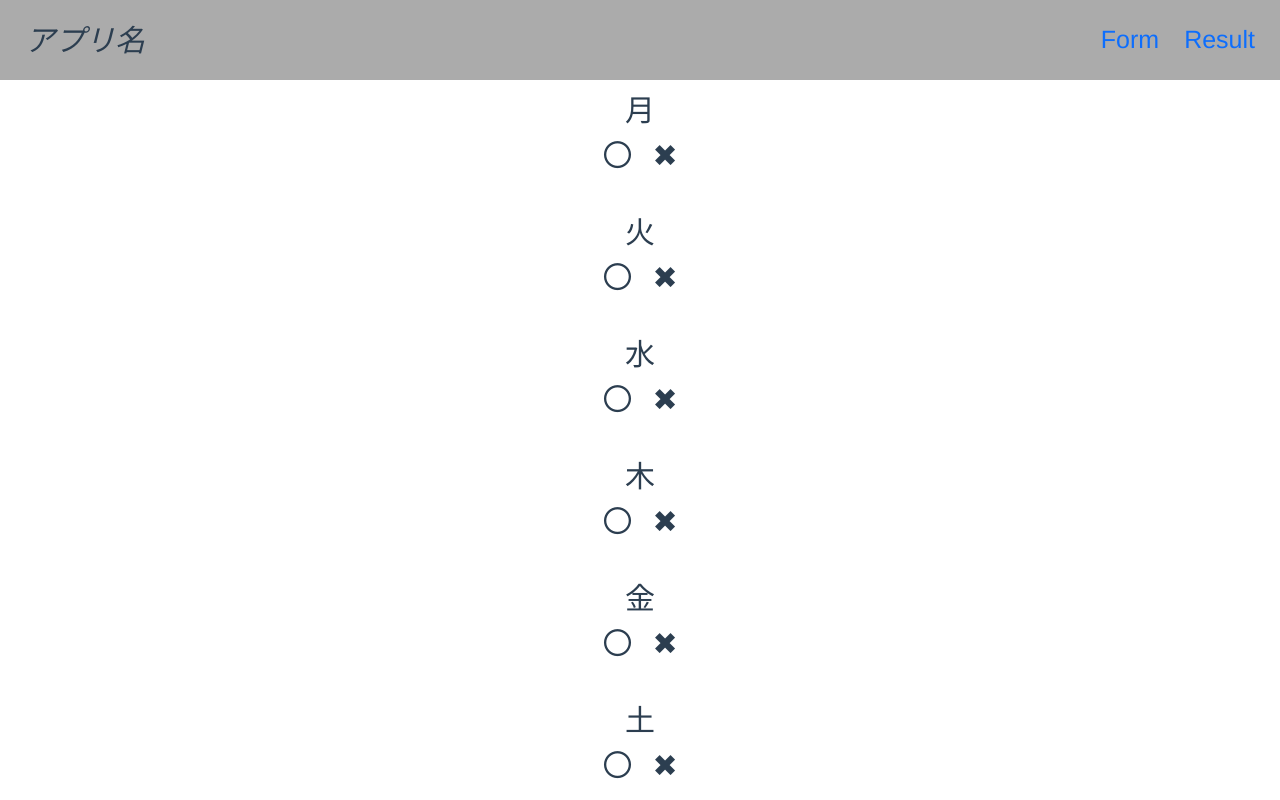
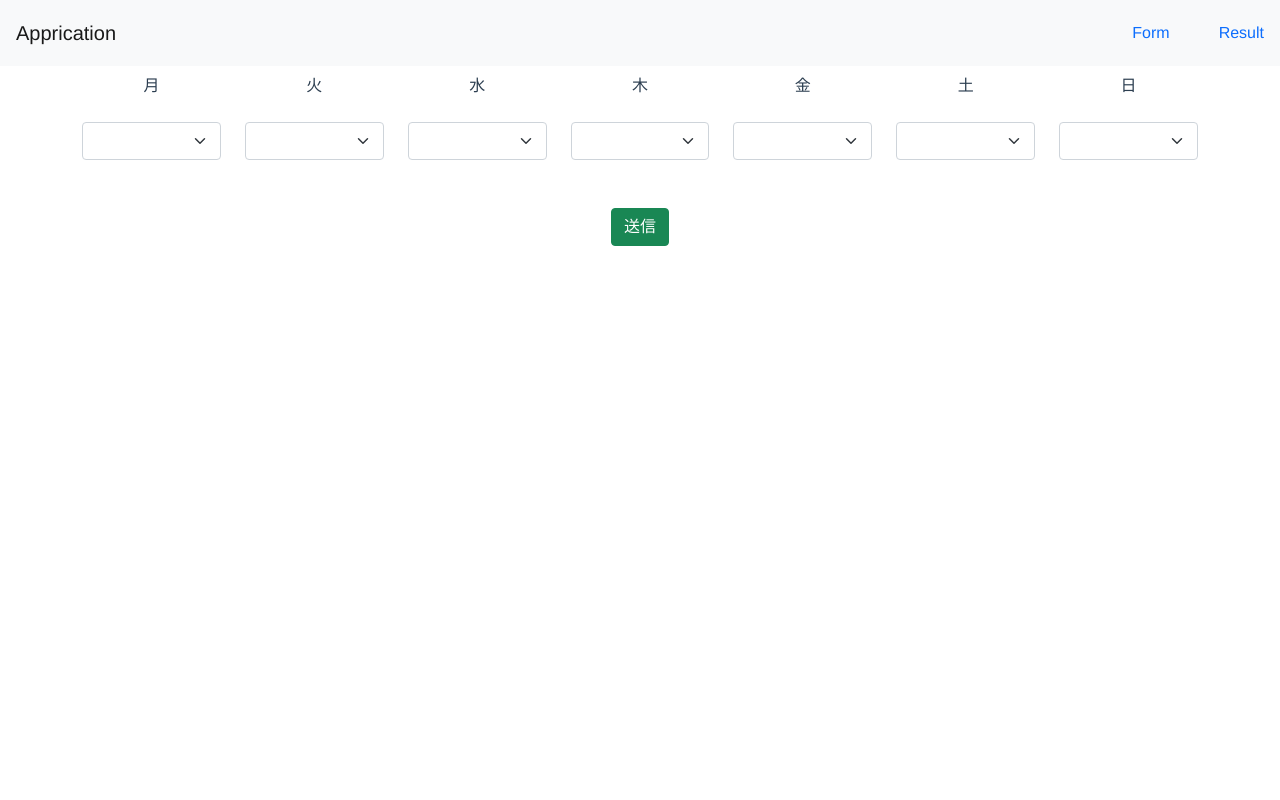
Before and after one commit to webex13-team-7/original-app, a Vue app: page /form in a window 1280 px wide. Shown: the top 800 px of the page. Built offline with nearby package versions, Linux system fonts and the light colour scheme.

Commit message:
CRUD完成

```diff
--- a/src/components/Header.vue
+++ b/src/components/Header.vue
@@ -1,11 +1,16 @@
 <template>
-<header>
-    <div class="title">アプリ名</div>
-    <div class="header-nav">
-        <router-link to="/form" class="toForm">Form</router-link>
-        <router-link to="/result" class="toresult">Result</router-link>
+<nav class="navbar navbar-expand-xxlg navbar-light bg-light p-3">
+    <router-link to="/" class="navbar-brand mb-0 h1" >Apprication</router-link>
+    <div class="row">
+        <div class="col">
+            <router-link to="/form" class="toForm">Form</router-link>
+        </div>
+        <div class="col">
+            <router-link to="/result" class="toResult">Result</router-link>
+        </div>
     </div>
-</header>
+
+</nav>
 </template>
 <style>
 header{
--- a/src/views/form.vue
+++ b/src/views/form.vue
@@ -1,196 +1,101 @@
 <template>
-  <p>
-    <span class="weekn">月</span><br />
-    <input
-      type="radio"
-      name="d1"
-      value="true"
-      class="radio"
-      id="getu_maru"
-      v-on:click="getuMaru"
-      v-model="radio1"
-    />
-    <label for="getu_maru" class="maru">〇</label>
-    <input
-      type="radio"
-      name="d1"
-      value="false"
-      class="radio"
-      id="getu_batu"
-      v-model="radio1"
-      v-on:click="getu_batu"
-    />
-    <label for="getu_batu" class="batu">✖</label>
-  </p>
-
-  <p>
-    <span class="weekn">火</span><br />
-    <input
-      type="radio"
-      name="d2"
-      value="true"
-      class="radio"
-      id="ka_maru"
-      v-on:click="ka_maru"
-      v-model="radio2"
-    />
-    <label for="ka_maru" class="maru">〇</label>
-    <input
-      type="radio"
-      name="d2"
-      value="false"
-      class="radio"
-      id="ka_batu"
-      v-model="radio2"
-      v-on:click="ka_batu"
-    />
-    <label for="ka_batu" class="batu">✖</label>
-  </p>
-
-  <p>
-    <span class="weekn">水</span><br />
-    <input
-      type="radio"
-      name="d3"
-      value="true"
-      class="radio"
-      id="sui_maru"
-      v-on:click="sui_maru"
-      v-model="radio3"
-    />
-    <label for="sui_maru" class="maru">〇</label>
-    <input
-      type="radio"
-      name="d3"
-      value="false"
-      class="radio"
-      id="sui_batu"
-      v-model="radio3"
-      v-on:click="sui_batu"
-    />
-    <label for="sui_batu" class="batu">✖</label>
-  </p>
-
-  <p>
-    <span class="weekn">木</span><br />
-    <input
-      type="radio"
-      name="d4"
-      value="true"
-      class="radio"
-      id="moku_maru"
-      v-on:click="moku_maru"
-      v-model="radio4"
-    />
-    <label for="moku_maru" class="maru">〇</label>
-    <input
-      type="radio"
-      name="d4"
-      value="false"
-      class="radio"
-      id="moku_batu"
-      v-model="radio4"
-      v-on:click="moku_batu"
-    />
-    <label for="moku_batu" class="batu">✖</label>
-  </p>
-
-  <p>
-    <span class="weekn">金</span><br />
-    <input
-      type="radio"
-      name="d5"
-      value="true"
-      class="radio"
-      id="kin_maru"
-      v-on:click="kin_maru"
-      v-model="radio5"
-    />
-    <label for="kin_maru" class="maru">〇</label>
-    <input
-      type="radio"
-      name="d5"
-      value="false"
-      class="radio"
-      id="kin_batu"
-      v-model="radio5"
-      v-on:click="kin_batu"
-    />
-    <label for="kin_batu" class="batu">✖</label>
-  </p>
-
-  <p>
-    <span class="weekn">土</span><br />
-    <input
-      type="radio"
-      name="d6"
-      value="true"
-      class="radio"
-      id="do_maru"
-      v-on:click="do_maru"
-      v-model="radio6"
-    />
-    <label for="do_maru" class="maru">〇</label>
-    <input
-      type="radio"
-      name="d6"
-      value="false"
-      class="radio"
-      id="do_batu"
-      v-model="radio6"
-      v-on:click="do_batu"
-    />
-    <label for="do_batu" class="batu">✖</label>
-  </p>
-
-  <p>
-    <span class="weekn">日</span><br />
-    <input
-      type="radio"
-      name="d7"
-      value="true"
-      class="radio"
-      id="nichi_maru"
-      v-on:click="nichi_maru"
-      v-model="radio7"
-    />
-    <label for="nichi_maru" class="maru">〇</label>
-    <input
-      type="radio"
-      name="d7"
-      value="false"
-      class="radio"
-      id="nichi_batu"
-      v-model="radio7"
-      v-on:click="nichi_batu"
-    />
-    <label for="nichi_batu" class="batu">✖</label>
-  </p>
-
-  <!-- {{ schedules }}
-
-  {{ radio1 }} -->
-
-  <!-- {{ schedules2 }} -->
-
-  <p><input type="submit" value="登録する" v-on:click="postTweet" /></p>
+  <form>
+    <div class="container">
+      <div class="row">
+        <div class="col"><p>月</p></div>
+        <div class="col"><p>火</p></div>
+        <div class="col"><p>水</p></div>
+        <div class="col"><p>木</p></div>
+        <div class="col"><p>金</p></div>
+        <div class="col"><p>土</p></div>
+        <div class="col"><p>日</p></div>
+      </div>
+      <div class="row">
+        <div class="col form-group">
+          <select
+            class="form-select"
+            v-model="monday"
+            aria-label="Default select example"
+          >
+            <option value="true">ok</option>
+            <option value="false">無理</option>
+          </select>
+        </div>
+        <div class="col form-group">
+          <select
+            class="form-select"
+            v-model="tuesday"
+            aria-label="Default select example"
+          >
+            <option selected></option>
+            <option value="true">ok</option>
+            <option value="false">無理</option>
+          </select>
+        </div>
+        <div class="col form-group">
+          <select
+            class="form-select"
+            v-model="wednesday"
+            aria-label="Default select example"
+          >
+            <option value="true">ok</option>
+            <option value="false">無理</option>
+          </select>
+        </div>
+        <div class="col form-group">
+          <select
+            class="form-select"
+            v-model="thursday"
+            aria-label="Default select example"
+          >
+            <option value="true">ok</option>
+            <option value="false">無理</option>
+          </select>
+        </div>
+        <div class="col form-group">
+          <select
+            class="form-select"
+            v-model="friday"
+            aria-label="Default select example"
+          >
+            <option value="true">ok</option>
+            <option value="false">無理</option>
+          </select>
+        </div>
+        <div class="col form-group">
+          <select
+            class="form-select"
+            v-model="saturday"
+            aria-label="Default select example"
+          >
+            <option selected></option>
+            <option value="true">ok</option>
+            <option value="false">無理</option>
+          </select>
+        </div>
+        <div class="col form-group">
+          <select
+            class="form-select"
+            v-model="sunday"
+            aria-label="Default select example"
+          >
+            <option value="true">ok</option>
+            <option value="false">無理</option>
+          </select>
+        </div>
+      </div>
+      <div class="row mt-5">
+        <div class="col">
+          <button class="btn btn-success" v-on:click="postSchedule">
+            送信
+          </button>
+        </div>
+      </div>
+    </div>
+  </form>
 </template>
 
 <script>
-// import { collection, addDoc } from "firebase/firestore"
-// // firebase.js で db として export したものを import
-// import { db } from "./firebase"
-
-// export default {
-//   methods: {
-//     submit() {
-//       addDoc(collection(db, "schedule"), {
-//         text: "こんにちは、ツイートの本文です。",
-//       })
-//     },
-//   },
-// }
-
 import { collection, addDoc } from "firebase/firestore"
 // firebase.js で db として export したものを import
 import { db } from "../firebase"
@@ -207,103 +112,30 @@ export default {
         { saturday: "" },
         { sunday: "" },
       ],
-      // schedules: [],
-      // radio1: "",
-      // radio2: "",
-      // radio3: "",
-      // radio4: "",
-      // radio5: "",
-      // radio6: "",
-      // radio7: "",
-      // getu: "",
-      // ka: "",
-      // sui: "",
-      // moku: "",
-      // kin: "",
-      // do: "",
-      // nichi: "",
-      i: 0,
+      monday: "",
+      tuesday: "",
+      wednesday: "",
+      thursday: "",
+      friday: "",
+      saturday: "",
+      sunday: "",
     }
   },
   methods: {
-    postTweet() {
+    postSchedule() {
+      this.schedules2[0].monday = this.monday
+      this.schedules2[1].tuesday = this.tuesday
+      this.schedules2[2].wednesday = this.wednesday
+      this.schedules2[3].thursday = this.thursday
+      this.schedules2[4].friday = this.friday
+      this.schedules2[5].saturday = this.saturday
+      this.schedules2[6].sunday = this.sunday
       addDoc(collection(db, "schedule"), {
         schedule: this.schedules2,
       })
     },
-    getuMaru() {
-      this.schedules2[0].monday = true
-    },
-    ka_maru() {
-      this.schedules2[1].tuesday = true
-    },
-    sui_maru() {
-      this.schedules2[2].wednesday = true
-    },
-    moku_maru() {
-      this.schedules2[3].thursday = true
-    },
-    kin_maru() {
-      this.schedules2[4].friday = true
-    },
-    do_maru() {
-      this.schedules2[5].saturday = true
-    },
-    nichi_maru() {
-      this.schedules2[6].sunday = true
-    },
-    getu_batu() {
-      this.schedules2[0].monday = false
-    },
-    ka_batu() {
-      this.schedules2[1].tuesday = false
-    },
-    sui_batu() {
-      this.schedules2[2].wednesday = false
-    },
-    moku_batu() {
-      this.schedules2[3].thursday = false
-    },
-    kin_batu() {
-      this.schedules2[4].friday = false
-    },
-    do_batu() {
-      this.schedules2[5].saturday = false
-    },
-    nichi_batu() {
-      this.schedules2[6].sunday = false
-    },
-
-    // maru() {
-    //   for (let n = 0; n < this.schedules2.length; n++) {
-    //     this.schedules2[schedules2.indexOf[{monday:true}]].monday = true
-    //   }
-    // },
-    // batu() {
-    //   this.schedules2[this.i].monday = false
-    // },
   },
 }
 </script>
 
-<style>
-input[type="radio"] {
-  display: none;
-  margin-bottom: 20px;
-}
-.maru {
-  font-size: 30px;
-  margin-right: 10px;
-}
-.batu {
-  font-size: 30px;
-  margin-left: 10px;
-}
-
-input[type="radio"]:checked + label {
-  color: red;
-}
-.weekn {
-  font-size: 30px;
-}
-</style>
+<style></style>
```
Also changed, not shown: src/components/tableOX.vue (+181 -30 lines), src/views/sift-form.vue (added).
